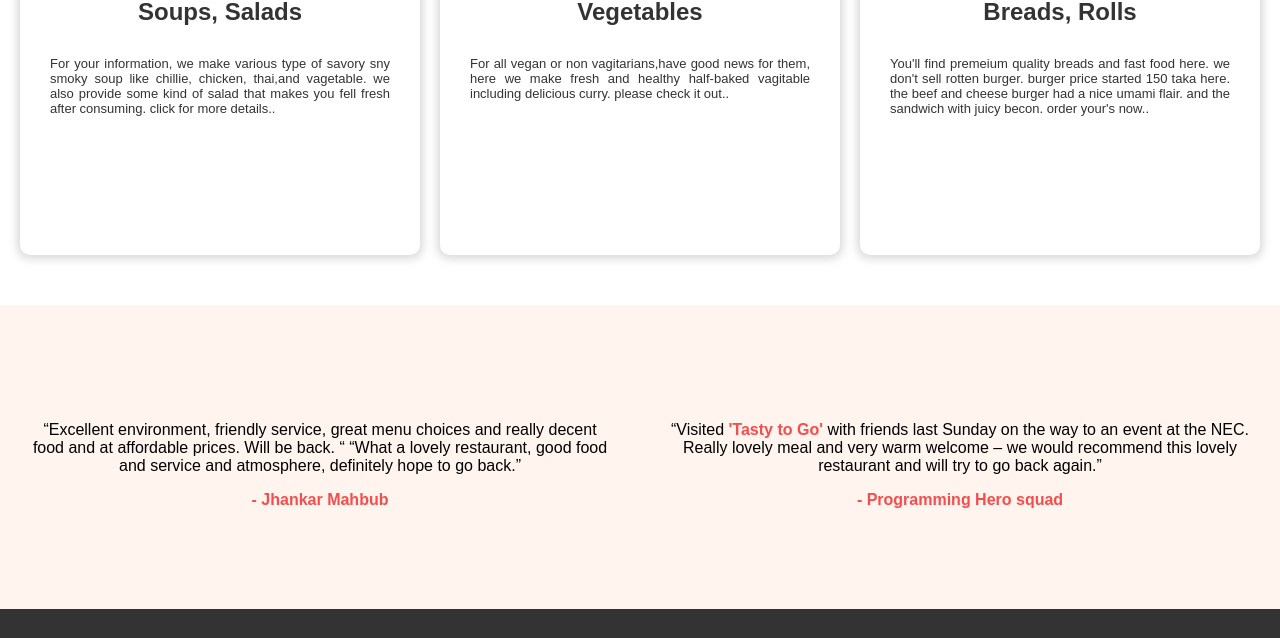
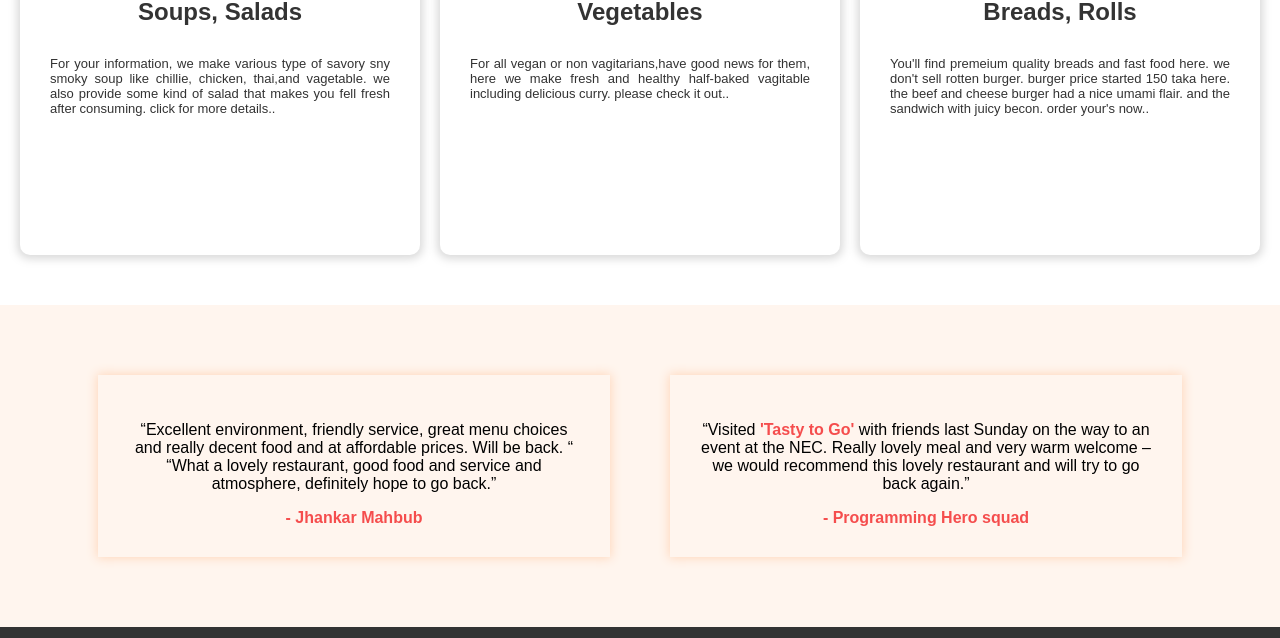
Before and after one commit to devsaif-byte/Testy-to-go, a plain HTML site: page index.html in a window 1280 px wide. Shown: the part 1740-2378 px from the top of the page. Drawn offline with Linux system fonts and the light colour scheme; a web font is replaced by a local one.

Commit message:
final wash

```diff
--- a/style.css
+++ b/style.css
@@ -191,10 +191,18 @@ body {
 }
 
 .r-box{
-    width: 50%;
+    width: 40%;
     box-sizing: border-box;
     padding: 30px;
     text-align: center;
+    box-shadow: 0px 0px 10px 1px #ffd7bb;
+}
+
+.r-box:first-child{
+    margin-right: 30px;
+}
+.r-box:last-child{
+    margin-left: 30px;
 }
 
 .r-box span{
```
